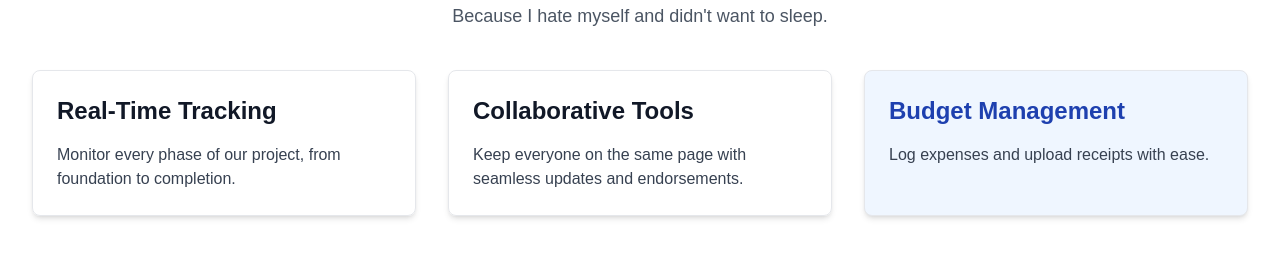
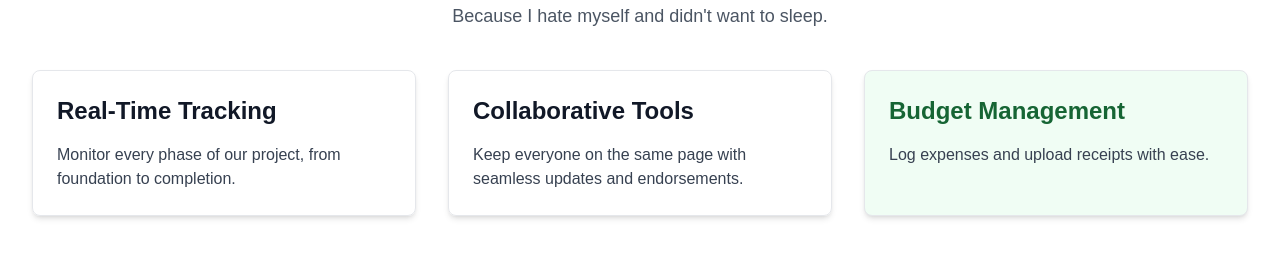
Before and after one commit to ShaheerSyed27/construction-tracker, a Next.js app: page / in a window 1280 px wide. Shown: the part 814-1080 px from the top of the page. Built offline with nearby package versions, Linux system fonts and the light colour scheme.

Commit message:
main 1.2 - color green

```diff
--- a/src/app/page.tsx
+++ b/src/app/page.tsx
@@ -64,8 +64,8 @@ export default function HomePage() {
               Keep everyone on the same page with seamless updates and endorsements.
             </p>
           </div>
-          <div className="p-6 border rounded-lg shadow-md hover:shadow-lg bg-blue-50 hover:bg-blue-100 transition duration-300 ease-in-out transform hover:scale-105">
-            <h3 className="text-2xl font-semibold mb-4 text-blue-800">Budget Management</h3>
+          <div className="p-6 border rounded-lg shadow-md hover:shadow-lg bg-green-50 hover:bg-green-100 transition duration-300 ease-in-out transform hover:scale-110">
+            <h3 className="text-2xl font-semibold mb-4 text-green-800">Budget Management</h3>
             <p className="text-gray-700">
             Log expenses and upload receipts with ease.
             </p>
```
